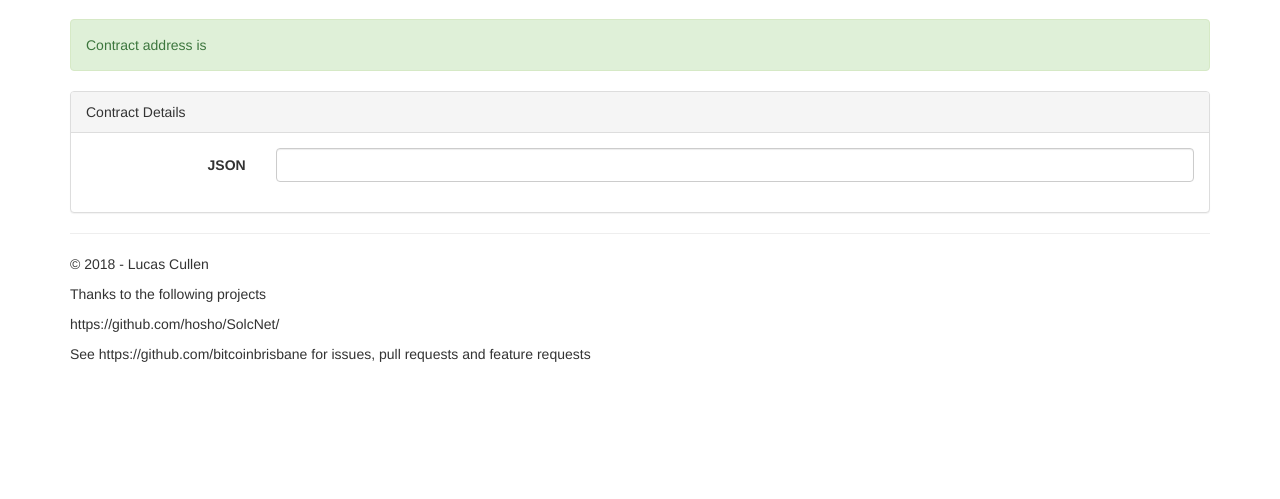
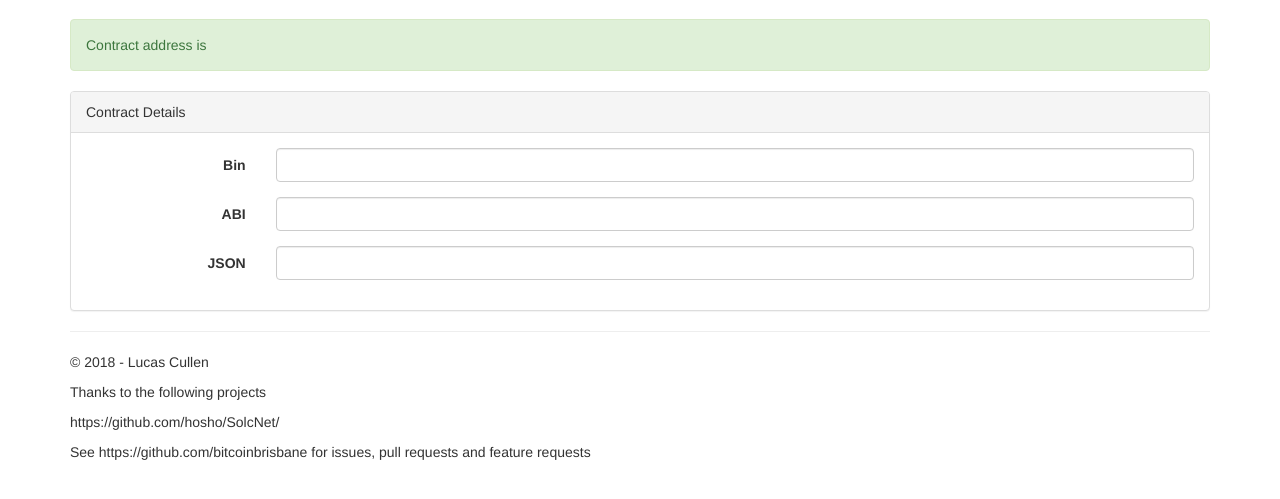
Before and after one commit to bitcoinbrisbane/EthDeploy, an ASP.NET Core app: template ETHGitHubDeploy/Views/Home/Deploy.cshtml in a window 1280 px wide. Shown: the part 51-550 px from the top of the page. Run offline with ASP.NET Core 8, Linux system fonts and the light colour scheme; the template is opened without the code that fills it, so the values that code supplies are empty.

Commit message:
Extend deploy

```diff
--- a/ETHGitHubDeploy/Views/Home/Deploy.cshtml
+++ b/ETHGitHubDeploy/Views/Home/Deploy.cshtml
@@ -17,6 +17,22 @@
         <div class="panel-heading">Contract Details</div>
         <div class="panel-body">
             <div class="form-group">
+                @Html.LabelFor(model => model.Bin, htmlAttributes: new { @class = "control-label col-md-2" })
+                <div class="col-md-10">
+                    @Html.EditorFor(model => model.Bin, new { htmlAttributes = new { @class = "form-control" } })
+                    @Html.ValidationMessageFor(model => model.Bin, "", new { @class = "text-danger" })
+                </div>
+            </div>
+
+            <div class="form-group">
+                @Html.LabelFor(model => model.ABI, htmlAttributes: new { @class = "control-label col-md-2" })
+                <div class="col-md-10">
+                    @Html.EditorFor(model => model.ABI, new { htmlAttributes = new { @class = "form-control" } })
+                    @Html.ValidationMessageFor(model => model.ABI, "", new { @class = "text-danger" })
+                </div>
+            </div>
+
+            <div class="form-group">
                 @Html.LabelFor(model => model.JSON, htmlAttributes: new { @class = "control-label col-md-2" })
                 <div class="col-md-10">
                     @Html.EditorFor(model => model.JSON, new { htmlAttributes = new { @class = "form-control" } })
```
Also changed, not shown: ETHGitHubDeploy/Controllers/HomeController.cs (+11 -7 lines), ETHGitHubDeploy/Views/Home/Index.cshtml (+7 -0 lines), ETHGitHubDeploy/Models/ContractDetails.cs (line endings or trailing spaces).
